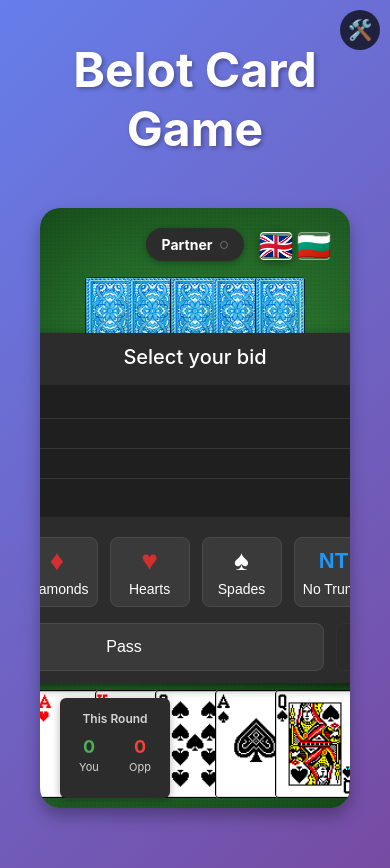
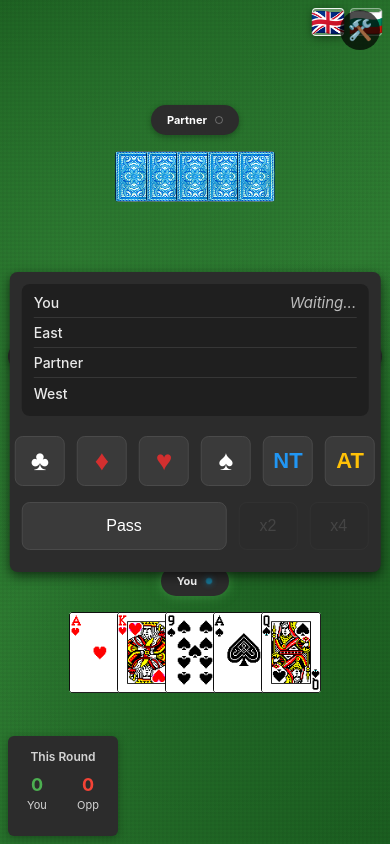
Before and after one commit to konstantini1980/belot-react, a React (Vite) app: page / in a window 390 px wide. After the commit the page ends 844 px from the top, so only its background shows below. Built offline with nearby package versions, Linux system fonts and the light colour scheme.

Commit message:
Responsive for mobile

```diff
--- a/src/App.css
+++ b/src/App.css
@@ -15,6 +15,35 @@
   font-size: 48px;
   margin-bottom: 20px;
   text-shadow: 2px 2px 4px rgba(0, 0, 0, 0.3);
+}
+
+/* Mobile responsive styles - covers both portrait and landscape */
+@media (max-width: 768px), ((max-width: 1024px) and (max-height: 768px)) {
+  .app {
+    padding: 0;
+    max-width: 100%;
+    height: 100vh;
+    display: flex;
+    flex-direction: column;
+    overflow: hidden;
+  }
+
+  .app-header {
+    display: none; /* Hide entire header on mobile */
+  }
+
+  .game-container {
+    flex: 1;
+    width: 100%;
+    height: 100%;
+    min-height: 100%;
+    max-width: 100%;
+    max-height: 100%;
+    display: flex;
+    align-items: stretch;
+    overflow: hidden;
+    border-radius: 0;
+  }
 }
 
 .winner-announcement {
--- a/src/components/BiddingPanel.css
+++ b/src/components/BiddingPanel.css
@@ -1,15 +1,109 @@
 .bidding-panel {
   background: #2c2c2c;
   border-radius: 12px;
-  padding: 12px 24px;
+  padding: 20px;
   margin: 0;
   box-shadow: 0 4px 12px rgba(0, 0, 0, 0.6);
   width: 590px;
   height: 350px;
+  min-width: 590px;
+  min-height: 350px;
   position: relative;
   z-index: 2;
   display: flex;
   flex-direction: column;
+}
+
+/* Mobile responsive styles - covers both portrait and landscape */
+@media (max-width: 768px), ((max-width: 1024px) and (max-height: 768px)) {
+  .bidding-panel {
+    width: 100%;
+    max-width: 95vw;
+    min-width: 0; /* override desktop min-width so it can shrink on small screens */
+    height: auto;
+    min-height: 300px;
+    max-width: 95vw;
+    max-height: 80vh;
+    padding: 12px 12px;
+    border-radius: 8px;
+  }
+
+  .bidding-title {
+    display: none; /* Hide title on mobile */
+  }
+
+  .bids-list {
+    min-height: 60px;
+    max-height: 90px;
+    overflow-y: auto;
+    padding: 3px 6px;
+    margin-bottom: 8px;
+  }
+
+  .bid-item-row {
+    padding: 3px 0;
+    height: 20px;
+  }
+
+  .bid-player-name {
+    font-size: 11px;
+  }
+
+  .bid-suit-icon {
+    font-size: 12px;
+  }
+
+  .bid-text {
+    font-size: 12px;
+  }
+
+  .bidding-grid {
+    gap: 6px;
+    margin-bottom: 8px;
+    flex-wrap: wrap;
+    display: flex !important;
+    flex-direction: row !important;
+  }
+
+  .trump-button {
+    height: 50px !important;
+    min-height: 50px !important;
+    max-height: 50px !important;
+    width: auto !important;
+    min-width: 50px !important;
+    max-width: none !important;
+    flex: 1 1 auto !important;
+    padding: 4px !important;
+    gap: 0;
+    justify-content: center;
+  }
+
+  .suit-icon {
+    font-size: 20px;
+  }
+
+  .suit-label {
+    display: none; /* Hide labels on mobile */
+  }
+
+  .special-icon {
+    font-size: 16px;
+    line-height: 18px;
+  }
+
+  .special-label {
+    display: none; /* Hide labels on mobile */
+  }
+
+  .pass-button-large {
+    padding: 8px;
+    font-size: 13px;
+  }
+
+  .double-button-x2 {
+    padding: 8px 12px;
+    font-size: 13px;
+  }
 }
 
 .bidding-title {
--- a/src/components/Card.css
+++ b/src/components/Card.css
@@ -14,6 +14,18 @@
   overflow: hidden;
   padding: 0;
   isolation: isolate;
+}
+
+/* Mobile responsive styles */
+@media (max-width: 768px) {
+  .card {
+    width: 60px;
+    height: 81px;
+  }
+
+  .card.playable:hover {
+    transform: translateY(-4px);
+  }
 }
 
 .card-image {
@@ -34,6 +46,20 @@
   width: 50px;
   height: 68px;
   margin: 0;
+}
+
+/* Mobile responsive styles */
+@media (max-width: 768px) {
+  .small {
+    width: 38px;
+    height: 51px;
+    scale: 1.2;
+  }
+
+  .card.back {
+    width: 38px;
+    height: 51px;
+  }
 }
 
 /* Only playable cards have hover effects and interactions */
--- a/src/components/GameBoard.css
+++ b/src/components/GameBoard.css
@@ -15,6 +15,20 @@
     0 8px 16px rgba(0, 0, 0, 0.3);
   overflow: hidden;
   position: relative;
+}
+
+/* Mobile responsive styles - covers both portrait and landscape */
+@media (max-width: 768px), ((max-width: 1024px) and (max-height: 768px)) {
+  .game-board {
+    width: 100%;
+    max-width: 100%;
+    height: 100%;
+    min-height: 100%;
+    max-height: 100%;
+    margin: 0;
+    border-radius: 0;
+    box-shadow: none;
+  }
 }
 
 .game-board::before {
@@ -38,6 +52,14 @@
   z-index: 100;
 }
 
+/* Mobile responsive styles */
+@media (max-width: 768px) {
+  .language-switcher-container {
+    top: 8px;
+    right: 8px;
+  }
+}
+
 .board-center {
   position: absolute;
   top: 50%;
@@ -53,17 +75,58 @@
   z-index: 10;
 }
 
+/* Mobile responsive styles */
+@media (max-width: 768px) {
+  .board-center {
+    width: 280px;
+    height: 200px;
+    gap: 6px;
+  }
+}
+
 .bidding-panel-overlay {
   position: absolute;
   top: 50%;
   left: 50%;
   transform: translate(-50%, -50%);
   z-index: 20;
-  min-width: 590px;
+  width: 630px; /* 590px panel + 40px padding */
+  height: 390px; /* 350px panel + 40px padding */
+  min-width: 630px;
+  min-height: 390px;
   max-width: 95vw;
-  min-height: 350px;
   display: flex;
   justify-content: center;
+  align-items: center;
+}
+
+/* Mobile responsive styles - covers both portrait and landscape */
+@media (max-width: 768px), ((max-width: 1024px) and (max-height: 768px)) {
+  .bidding-panel-overlay {
+    height: auto;
+    min-width: 300px;
+    max-width: 95vw;
+    min-height: 300px;
+    max-height: 80vh;
+  }
+}
+
+/* Mobile landscape - position at top to avoid covering south player cards */
+@media (max-width: 1024px) and (max-height: 768px) and (orientation: landscape) {
+  .bidding-panel-overlay {
+    top: 10px;
+    transform: translate(-50%, 0);
+    bottom: auto;
+  }
+}
+
+/* Mobile portrait - keep centered but ensure it doesn't cover south player cards */
+@media (max-width: 768px) and (orientation: portrait) {
+  .bidding-panel-overlay {
+    top: 50%;
+    transform: translate(-50%, -50%);
+    max-height: calc(100vh - 200px); /* Ensure space for cards at bottom */
+  }
 }
 
 /* Animation from player position to board center */
@@ -150,6 +213,36 @@
   transform: translateY(-50%);
 }
 
+/* Mobile responsive styles */
+@media (max-width: 768px) {
+  .player-container.west {
+    left: 8px;
+  }
+
+  .player-container.east {
+    right: 8px;
+  }
+
+  .player-container.north {
+    top: 8px;
+    transform: translate(-50%, 100%);
+  }
+
+  .player-container.south {
+    bottom: 8px;
+    transform: translate(-50%, -100%);
+  }
+
+  .player-chip {
+    padding: 6px 12px;
+    font-size: 12px;
+  }
+
+  .player-chip-name {
+    font-size: 11px;
+  }
+}
+
 .player-chip {
   background: #2c2c2c;
   color: white;
@@ -234,6 +327,24 @@
   transition: all 0.2s;
 }
 
+/* Mobile responsive styles */
+@media (max-width: 768px) {
+  .player-container .player-hand .card-back,
+  .player-container .player-hand .card {
+    margin-left: -5px;
+  }
+
+  .player-container.west .player-hand .card-back,
+  .player-container.west .player-hand .card {
+    margin-top: -25px;
+  }
+
+  .player-container.east .player-hand .card-back,
+  .player-container.east .player-hand .card {
+    margin-top: -25px;
+  }
+}
+
 .player-container .player-hand .card-back:first-child,
 .player-container .player-hand .card:first-child {
   margin-left: 0;
@@ -284,6 +395,14 @@
   z-index: 20;
 }
 
+/* Mobile responsive styles */
+@media (max-width: 768px) {
+  .score-board {
+    bottom: 8px;
+    left: 8px;
+  }
+}
+
 .combination-balloon-wrapper {
   position: absolute;
   z-index: 101;
@@ -326,6 +445,45 @@
   display: flex;
   align-items: flex-start;
   gap: 10px;
+}
+
+/* Mobile responsive styles */
+@media (max-width: 768px) {
+  .card-holders-container {
+    bottom: 8px;
+    right: 8px;
+    gap: 6px;
+  }
+
+  .card-holder-team0 {
+    width: 38px;
+    height: 51px;
+  }
+
+  .card-holder-team1 {
+    width: 51px;
+    height: 38px;
+  }
+
+  .card-holder-contour-vertical {
+    width: 38px;
+    height: 51px;
+  }
+
+  .card-holder-contour-horizontal {
+    width: 51px;
+    height: 38px;
+  }
+
+  .card-holder-team0 .card-holder-card {
+    width: 38px;
+    height: 51px;
+  }
+
+  .card-holder-team1 .card-holder-card {
+    width: 38px;
+    height: 51px;
+  }
 }
 
 /* Card Holder Base Styles */
--- a/src/components/GameBoard.jsx
+++ b/src/components/GameBoard.jsx
@@ -208,12 +208,12 @@ export default function GameBoard({
           {languageSwitcher}
         </div>
       )}
+      {biddingPanel && (
+        <div className="bidding-panel-overlay">
+          {biddingPanel}
+        </div>
+      )}
       <div className="board-center" ref={boardCenterRef}>
-        {biddingPanel && (
-          <div className="bidding-panel-overlay">
-            {biddingPanel}
-          </div>
-        )}
         {!biddingPanel && !trickComplete && currentTrick.cards.map(({ playerId, card }) => {
           const cardKey = `${playerId}-${card.id}`;
           const isAnimating = animatingCardsToCenter.has(cardKey);
--- a/src/components/SouthPlayerHand.css
+++ b/src/components/SouthPlayerHand.css
@@ -16,3 +16,15 @@
   transition: all 0.3s ease;
   position: relative;
 }
+
+/* Mobile responsive styles */
+@media (max-width: 768px) {
+  .south-player-hand {
+    padding: 8px 4px;
+    min-height: 80px;
+  }
+
+  .south-player-hand .card {
+    margin-left: -12px;
+  }
+}
--- a/src/index.css
+++ b/src/index.css
@@ -22,3 +22,22 @@ body {
   justify-content: center;
   padding: 20px;
 }
+
+/* Mobile responsive styles - covers both portrait and landscape */
+@media (max-width: 768px), ((max-width: 1024px) and (max-height: 768px)) {
+  #root {
+    padding: 0;
+    align-items: stretch;
+    height: 100vh;
+    min-height: 100vh;
+    max-height: 100vh;
+  }
+
+  body {
+    overflow: hidden; /* Prevent scrolling on mobile */
+    background: transparent; /* Hide body background on mobile */
+    height: 100vh;
+    min-height: 100vh;
+    max-height: 100vh;
+  }
+}
```
